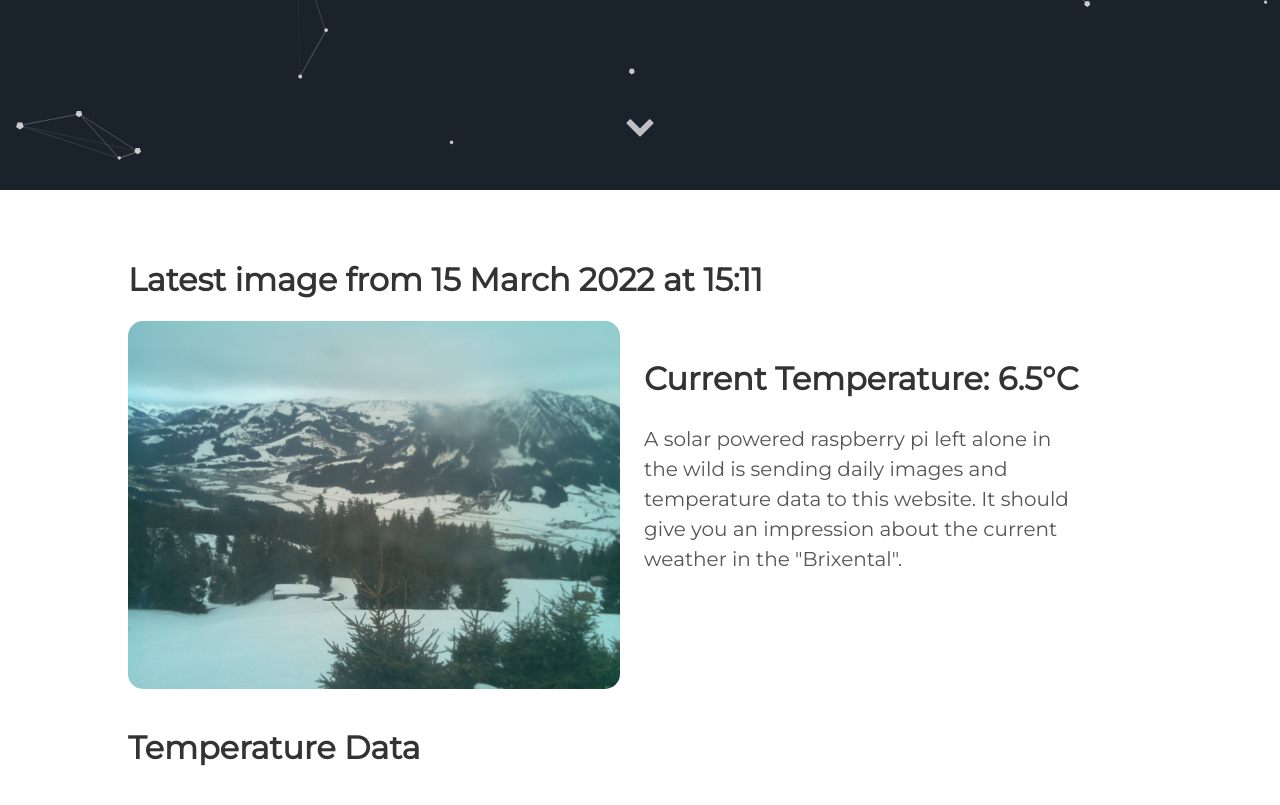
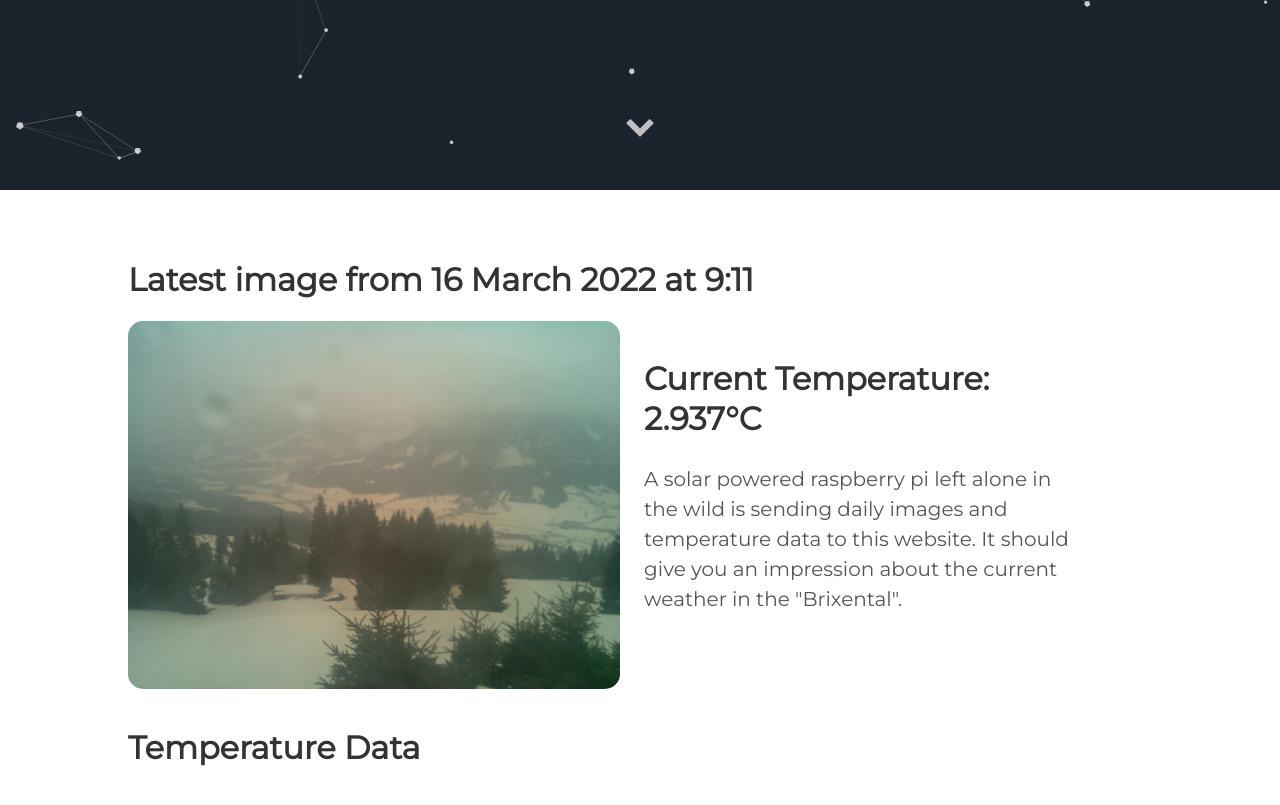
Before and after one commit to vektorious/vektorious.github.io, a Jekyll site: the page built from resources/huette.md, in a window 1280 px wide and 900 px high, scrolled down 710 px. Shown: the top 805 px of the window. Built offline with Jekyll 4.4.1, drawn with Linux system fonts in a browser that asks for light colours.

Commit message:
I'm a bot beep boop

```diff
--- a/resources/huette.md
+++ b/resources/huette.md
@@ -6,13 +6,13 @@ image: '/assets/img/'
 description: 'Live image from the Austrian alps'
 twitter_text: ' '
 ---
-## Latest image from 15 March 2022 at 15:11
+## Latest image from 16 March 2022 at  9:11
 <div class="huette">
   <div class="huette-image">
     <img src="{{ "/assets/img/huette.jpg" | prepend: site.baseurl }}">
   </div>
   <div class="huette-text">
-        <h2>Current Temperature: 6.5°C</h2>
+        <h2>Current Temperature: 2.937°C</h2>
         <p>A solar powered raspberry pi left alone in the wild is sending daily images and temperature data to this website. It should give you an impression about the current weather in the "Brixental".</p>
 
   </div>
```
Also changed, not shown: rpi-script/2022-03-16_090952.txt (renamed from rpi-script/2022-03-15_150950.txt, +5 -5 lines), rpi-script/huette.md (+2 -2 lines), assets/img/huette.jpg, assets/img/temp_plot.png, rpi-script/temp_plot.png, 1 other file.
